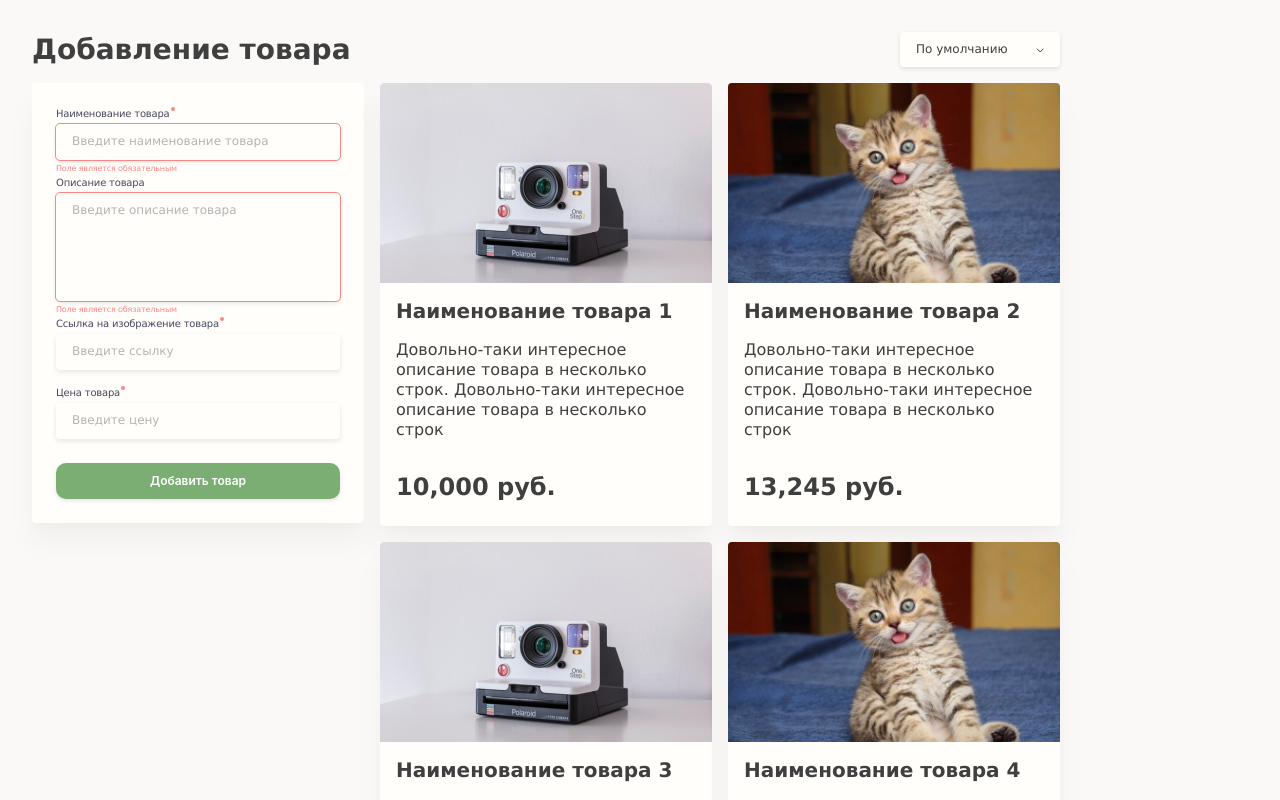
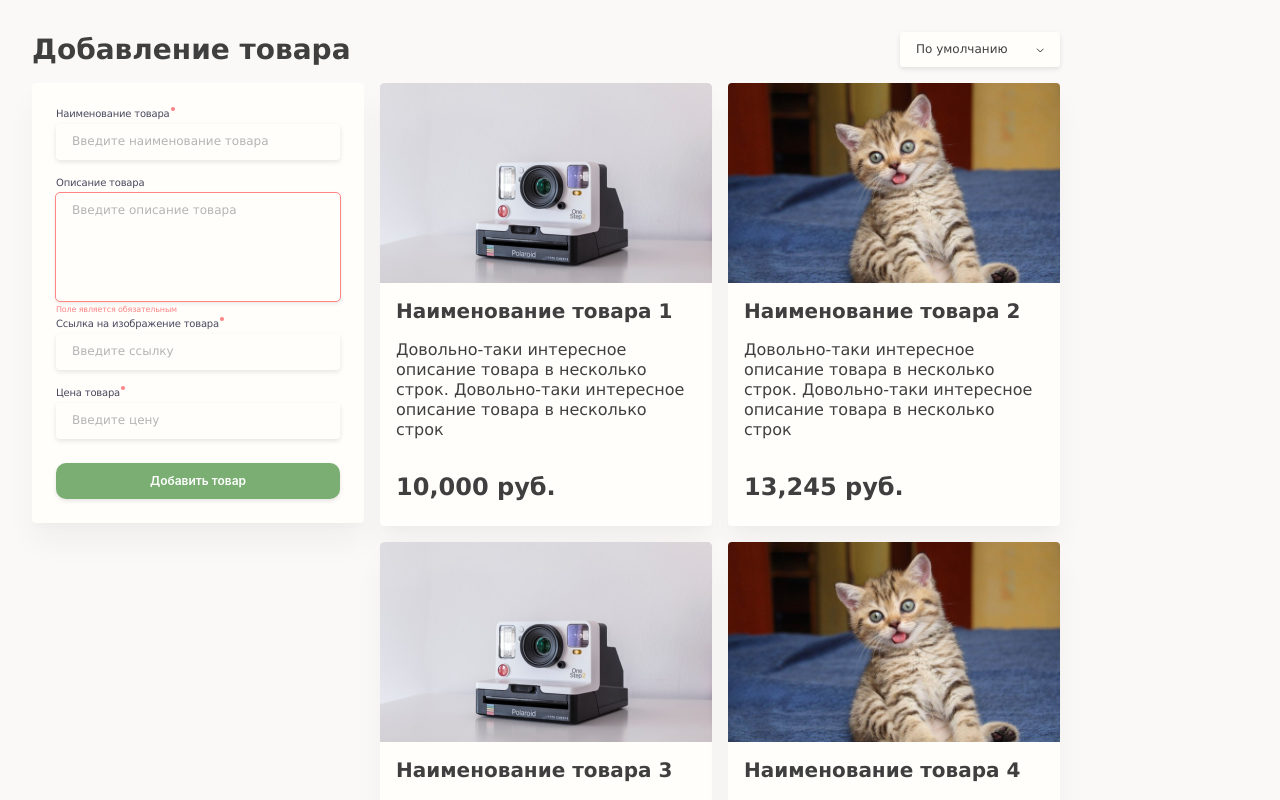
Before and after one commit to ADeoZ/vue-composite, a Vue app: page / in a window 1280 px wide. Shown: the top 800 px of the page. Built offline with nearby package versions, Linux system fonts and the light colour scheme.

Commit message:
VTextField CompositionAPI

```diff
--- /dev/null
+++ b/src/components/Inputs/VTextField/VTextField.vue
@@ -0,0 +1,115 @@
+<template>
+  <label v-bind:class="['label', { label_required: required }]">
+    <div class="label__text" v-if="!!label">{{ label }}</div>
+    <input
+      type="text"
+      name="item-name"
+      :placeholder="placeholder"
+      v-bind:class="['input', { input_invalid: !!error }]"
+      :value="modelValue"
+      @input="setValue"
+    />
+    <div class="error" v-if="!!error">
+      {{ typeof error === "string" ? error : "Поле является обязательным" }}
+    </div>
+  </label>
+</template>
+
+<script setup>
+import { defineProps, defineEmits } from "vue";
+
+defineProps({
+  modelValue: {
+    type: String,
+    required: true,
+  },
+  label: {
+    type: String,
+  },
+  placeholder: {
+    type: String,
+    default: null,
+  },
+  required: {
+    type: Boolean,
+    default: false,
+  },
+  error: {
+    type: [Boolean, String],
+    default: false,
+  },
+});
+
+const emit = defineEmits(["update:modelValue"]);
+const setValue = (event) => {
+  emit("update:modelValue", event.target.value);
+};
+</script>
+
+<style lang="scss" scoped>
+@import "@/assets/scss/style.scss";
+.label {
+  display: flex;
+  flex-direction: column;
+  align-items: flex-start;
+
+  &__text {
+    position: relative;
+    color: $font-form;
+    font-size: 0.625rem;
+    line-height: 1.3em;
+    letter-spacing: -0.02em;
+  }
+
+  &_required > &__text::after {
+    content: "";
+    position: absolute;
+    right: -0.3125rem;
+    width: 0.25rem;
+    height: 0.25rem;
+    border-radius: 50%;
+    background-color: $salmon;
+  }
+}
+
+.input {
+  width: 100%;
+  margin: 0.25rem 0 1rem;
+  padding: 0.625rem 1rem 0.6875rem;
+  background-color: $whitey;
+  box-shadow: 0 0.125rem 0.3125rem rgba(0, 0, 0, 0.1);
+  border-radius: $bradius;
+
+  font-size: 0.75rem;
+  line-height: 1.25em;
+  color: $font-main;
+
+  &::placeholder {
+    color: $font-disabled;
+  }
+
+  &:focus {
+    @include focused;
+  }
+
+  &_invalid {
+    margin-bottom: 0.25rem;
+    outline: 1px solid $salmon;
+  }
+
+  &_invalid + .error {
+    display: block;
+  }
+}
+
+.error {
+  display: none;
+  min-height: 0.625rem;
+  margin-bottom: 0.125rem;
+  overflow: auto;
+  font-size: 0.5rem;
+  line-height: 1.25em;
+  letter-spacing: -0.02em;
+  color: $salmon;
+}
+</style>
--- /dev/null
+++ b/src/components/Inputs/VTextField/index.js
@@ -0,0 +1 @@
+export { default } from "@/components/Inputs/VTextField/VTextField.vue";
--- /dev/null
+++ b/src/components/Inputs/index.js
@@ -0,0 +1 @@
+export { default as VTextField } from "@/components/Inputs/VTextField/";
--- a/src/components/TheControls/TheControls.vue
+++ b/src/components/TheControls/TheControls.vue
@@ -2,16 +2,7 @@
   <aside class="controls">
     <header class="controls__title"><h2>Добавление товара</h2></header>
     <form class="form_add-item">
-      <label class="form__label form__label_required">
-        <div class="form__label__text">Наименование товара</div>
-        <input
-          type="text"
-          name="item-name"
-          placeholder="Введите наименование товара"
-          class="form__input form__invalid"
-        />
-        <div class="form__error">Поле является обязательным</div>
-      </label>
+      <v-text-field v-model="itemForm.name" label="Наименование товара" placeholder="Введите наименование товара" required />
       <label class="form__label">
         <div class="form__label__text">Описание товара</div>
         <textarea
@@ -21,22 +12,19 @@
         ></textarea>
         <div class="form__error">Поле является обязательным</div>
       </label>
-      <label class="form__label form__label_required">
-        <div class="form__label__text">Ссылка на изображение товара</div>
-        <input type="text" name="item-image" placeholder="Введите ссылку" class="form__input" />
-        <div class="form__error">Поле является обязательным</div>
-      </label>
-      <label class="form__label form__label_required">
-        <div class="form__label__text">Цена товара</div>
-        <input type="text" name="item-price" placeholder="Введите цену" class="form__input" />
-        <div class="form__error"></div>
-      </label>
+      <v-text-field v-model="itemForm.image" label="Ссылка на изображение товара" placeholder="Введите ссылку" required />
+      <v-text-field v-model="itemForm.price" label="Цена товара" placeholder="Введите цену" required />
       <button class="form__button" type="submit">Добавить товар</button>
     </form>
   </aside>
 </template>
 
-<script setup></script>
+<script setup>
+import { ref } from "vue";
+import { VTextField } from "@/components/Inputs";
+
+const itemForm = ref({ name: "", image: "", price: "" });
+</script>
 
 <style lang="scss" scoped>
 @import "@/assets/scss/style.scss";
```
